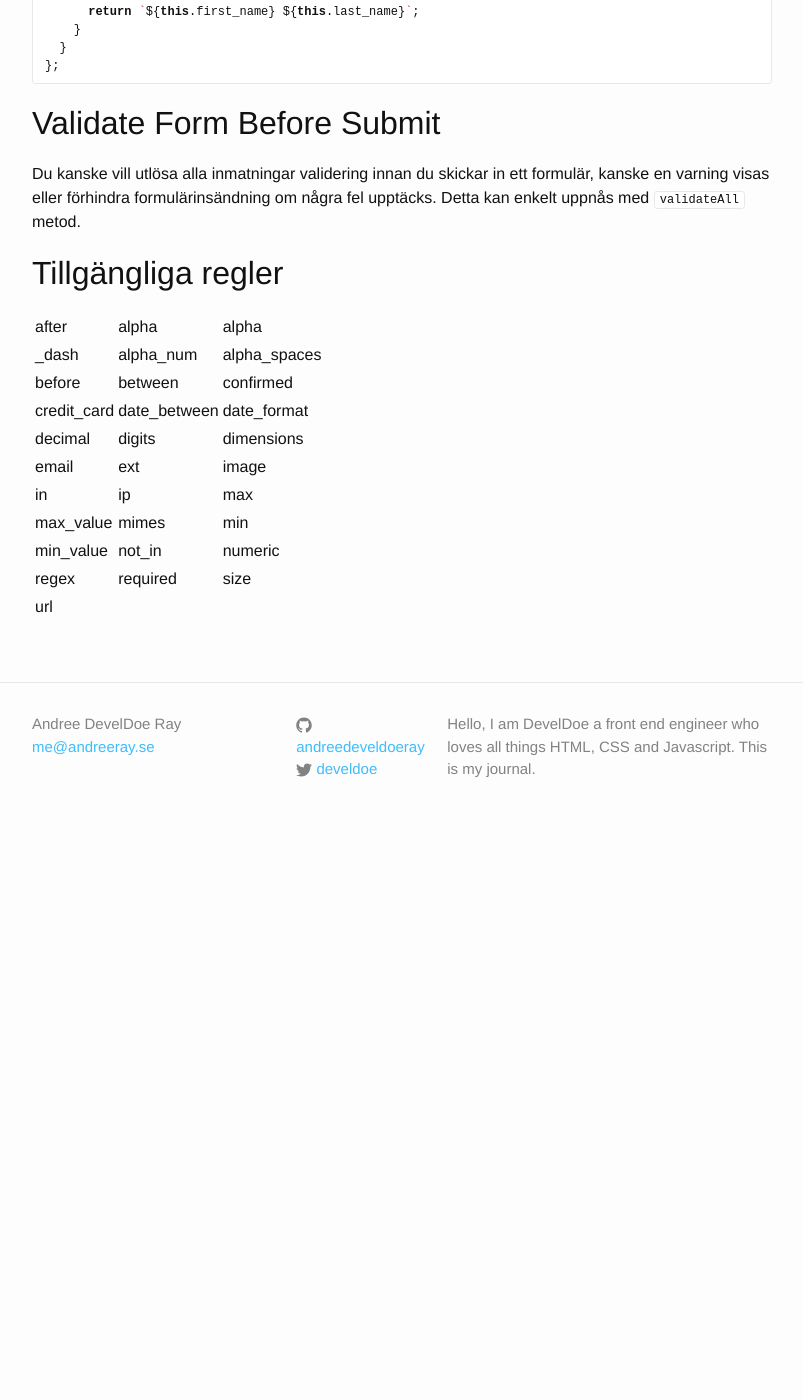
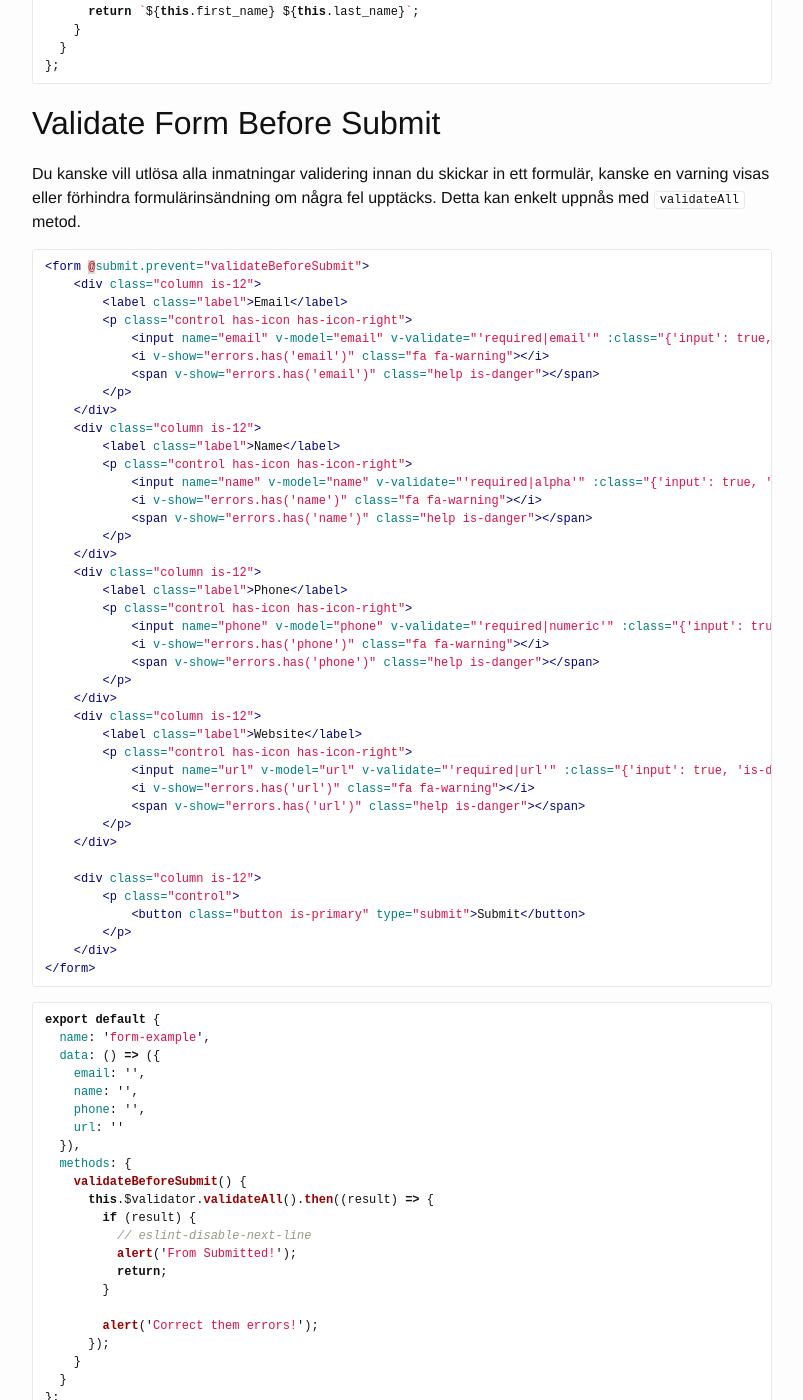
Before and after one commit to develdoe/develdoe.github.io, a Jekyll site: the page built from _posts/2018-02-26-veevalidate.md, in a window 1280 px wide and 1400 px high, scrolled down 3056 px. Shown: the whole window, without its empty margins (238-1041 px from the left). Built offline with Jekyll 4.4.1, drawn with Linux system fonts in a browser that asks for light colours; before the commit the page ends 3897 px from its top, so only the background shows below that.

Commit message:
Create 2018-02-26-veevalidate.md

````diff
--- a/_posts/2018-02-26-veevalidate.md
+++ b/_posts/2018-02-26-veevalidate.md
@@ -150,7 +150,73 @@ export default {
 
 Du kanske vill utlösa alla inmatningar validering innan du skickar in ett formulär, kanske en varning visas eller förhindra formulärinsändning om några fel upptäcks. Detta kan enkelt uppnås med `validateAll`  metod.
 
+```html
+<form @submit.prevent="validateBeforeSubmit">
+    <div class="column is-12">
+        <label class="label">Email</label>
+        <p class="control has-icon has-icon-right">
+            <input name="email" v-model="email" v-validate="'required|email'" :class="{'input': true, 'is-danger': errors.has('email') }" type="text" placeholder="Email">
+            <i v-show="errors.has('email')" class="fa fa-warning"></i>
+            <span v-show="errors.has('email')" class="help is-danger">{{ errors.first('email') }}</span>
+        </p>
+    </div>
+    <div class="column is-12">
+        <label class="label">Name</label>
+        <p class="control has-icon has-icon-right">
+            <input name="name" v-model="name" v-validate="'required|alpha'" :class="{'input': true, 'is-danger': errors.has('name') }" type="text" placeholder="Name">
+            <i v-show="errors.has('name')" class="fa fa-warning"></i>
+            <span v-show="errors.has('name')" class="help is-danger">{{ errors.first('name') }}</span>
+        </p>
+    </div>
+    <div class="column is-12">
+        <label class="label">Phone</label>
+        <p class="control has-icon has-icon-right">
+            <input name="phone" v-model="phone" v-validate="'required|numeric'" :class="{'input': true, 'is-danger': errors.has('phone') }" type="text" placeholder="Phone">
+            <i v-show="errors.has('phone')" class="fa fa-warning"></i>
+            <span v-show="errors.has('phone')" class="help is-danger">{{ errors.first('phone') }}</span>
+        </p>
+    </div>
+    <div class="column is-12">
+        <label class="label">Website</label>
+        <p class="control has-icon has-icon-right">
+            <input name="url" v-model="url" v-validate="'required|url'" :class="{'input': true, 'is-danger': errors.has('url') }" type="text" placeholder="Website">
+            <i v-show="errors.has('url')" class="fa fa-warning"></i>
+            <span v-show="errors.has('url')" class="help is-danger">{{ errors.first('url') }}</span>
+        </p>
+    </div>
 
+    <div class="column is-12">
+        <p class="control">
+            <button class="button is-primary" type="submit">Submit</button>
+        </p>
+    </div>
+</form>
+```
+
+```js
+export default {
+  name: 'form-example',
+  data: () => ({
+    email: '',
+    name: '',
+    phone: '',
+    url: ''
+  }),
+  methods: {
+    validateBeforeSubmit() {
+      this.$validator.validateAll().then((result) => {
+        if (result) {
+          // eslint-disable-next-line
+          alert('From Submitted!');
+          return;
+        }
+
+        alert('Correct them errors!');
+      });
+    }
+  }
+};
+```
 
 ## Tillgängliga regler
 
````
